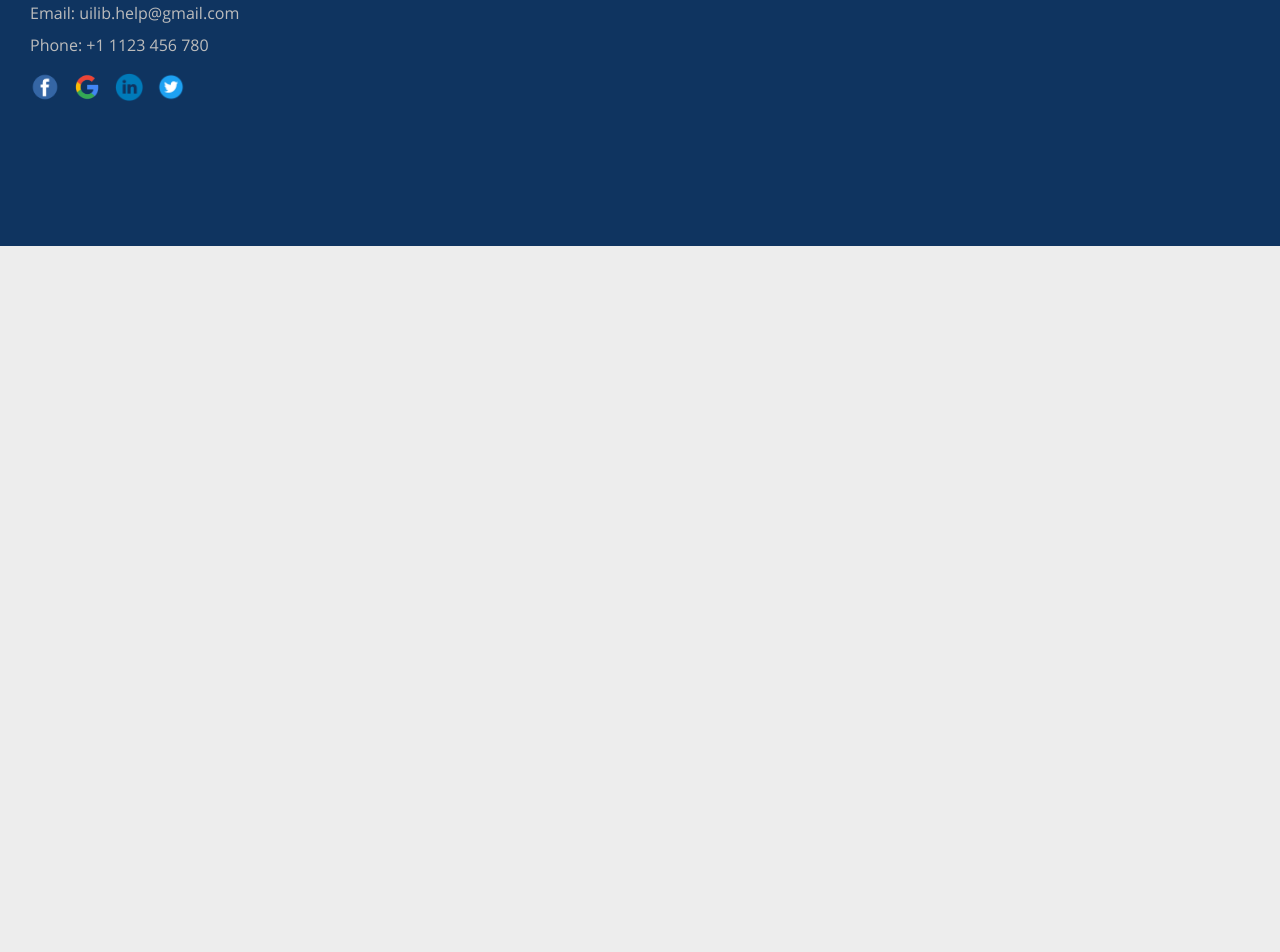
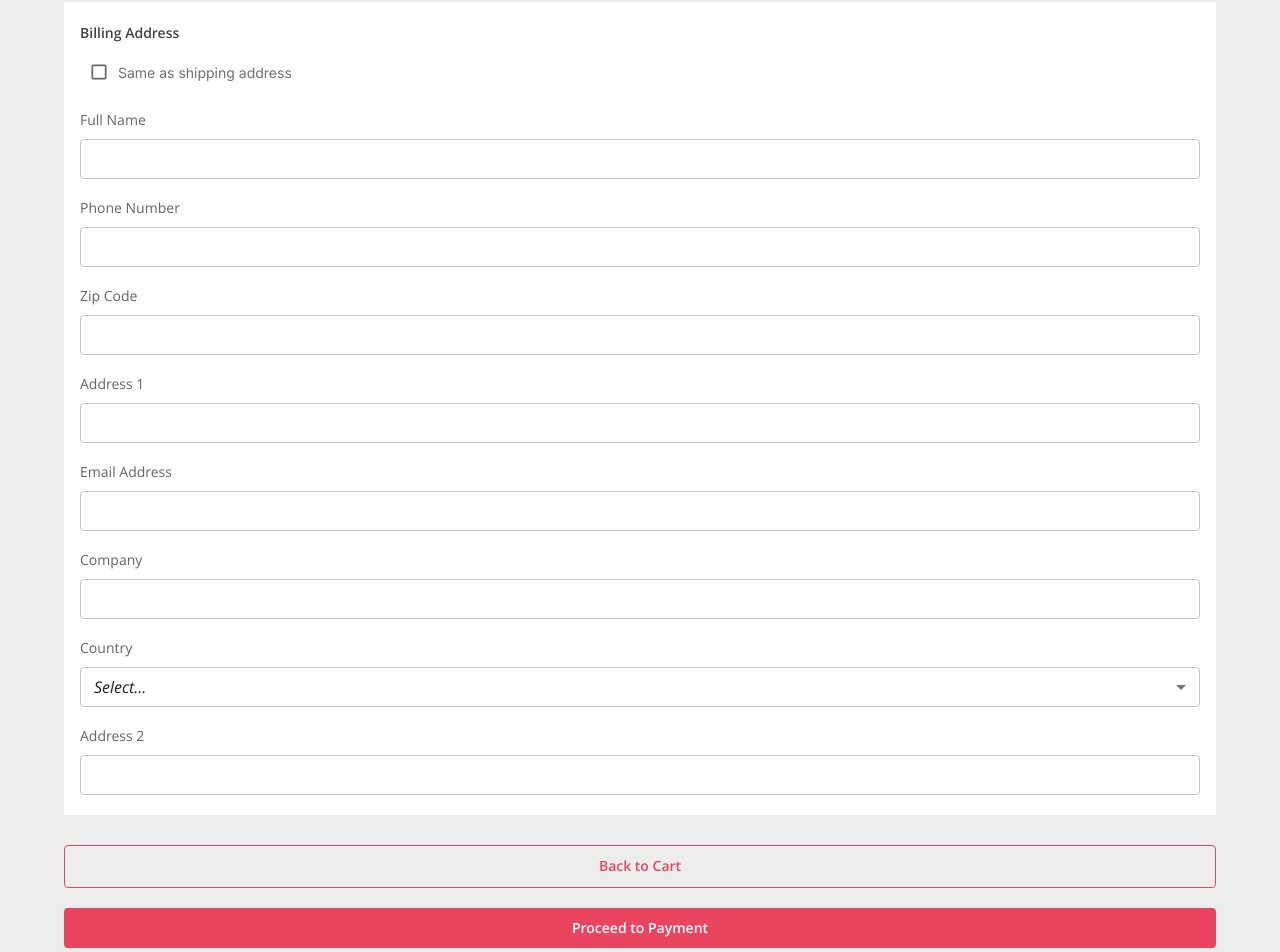
Before and after one commit to Navidhashemii/bonik-ecommerce, a Next.js app: page /cart/details in a window 1280 px wide. Shown: the part 1380-2332 px from the top of the page. Before the commit the page ends 1626 px from the top, so only its background shows below. Built offline with nearby package versions, Linux system fonts and the light colour scheme.

Commit message:
add details page and components

```diff
--- a/src/app/cart/details/page.js
+++ b/src/app/cart/details/page.js
@@ -4,6 +4,8 @@ import { Container, StyledEngineProvider } from '@mui/material'
 import ClientProviderTheme from '../../ClientProviderTheme'
 import CartStepper from '@/src/components/Cart-Page/Cart-Stepper/CartStepper'
 import CartTotalPayment from '@/src/components/Cart-Page/Cart-Total-Payment/CartTotalPayment'
+import Address from '@/src/components/Cart-Page/Address/Address'
+
 
 export default function Details() {
   return (
@@ -14,6 +16,7 @@ export default function Details() {
                     <Container sx={{marginTop:"15px"}}>
                       <CartStepper steps={'details'} />
                       <CartTotalPayment/>
+                      <Address />
 
                     </Container>
                 </ClientProviderTheme>
--- /dev/null
+++ b/src/components/Cart-Page/Address/Address.js
@@ -0,0 +1,23 @@
+import { Box, Button } from '@mui/material'
+import styles from './Address.module.css'
+import BillingAddress from './BillingAddress'
+import ShippingAddreess from './ShippingAddreess'
+
+function Address() {
+  return (
+    <>
+        <ShippingAddreess/>
+        <BillingAddress/>
+        <Box className={styles.paymentContainer}>
+            <Button className={styles.backBtn}>
+                Back to Cart
+            </Button>
+            <Button className={styles.nextBtn}>
+                Proceed to Payment
+            </Button>
+        </Box>
+    </>
+  )
+}
+
+export default Address
--- /dev/null
+++ b/src/components/Cart-Page/Address/Address.module.css
@@ -0,0 +1,57 @@
+.boxContainer{
+    width: 100%;
+    background-color: #ffffff;
+    margin-top: 20px;
+    padding: 20px 16px;
+}
+
+.title{
+    font-weight: 600;
+    color: #424242;
+}
+
+.text{
+    margin: 18px 0 8px 0;
+    color: #656565;
+}
+
+.field{
+    width: 100%;
+}
+
+.check{
+    font-size: 14px;
+    color: #707070;
+    display: flex;
+    flex-direction: row;
+    align-items: center;
+    margin-top: 10px;
+}
+
+.paymentContainer{
+    width: 100%;
+}
+
+.backBtn{
+    border: 1px solid #E94560;
+    width: 100%;
+    color: #E94560;
+    margin-top: 30px;
+    font-weight: 600;
+    padding: 8px;
+}
+
+.backBtn:hover{
+    background-color: #E94560;
+    color: #ffffff;
+}
+
+.nextBtn{
+    background-color: #E94560;
+    color: #ffffff;
+    width: 100%;
+    margin-top: 20px;
+    font-weight: 600;
+    margin-bottom: -10px;
+    padding: 8px;
+}
--- /dev/null
+++ b/src/components/Cart-Page/Address/BillingAddress.js
@@ -0,0 +1,39 @@
+import { Box, Checkbox, Typography } from '@mui/material'
+import styles from './Address.module.css'
+import { useState } from 'react';
+import Details from './Details';
+
+function BillingAddress() {
+    const [checked, setChecked] = useState();
+
+    const handleChange = (event) => {
+        setChecked(event.target.checked);
+    };
+
+  return (
+    <Box className={styles.boxContainer}>
+        <Typography variant='subtitle2' className={styles.title}>
+            Billing Address
+        </Typography>
+
+        <Box className={styles.check}>
+            <Checkbox
+                checked={checked}
+                onChange={handleChange}
+                inputProps={{ 'aria-label': 'controlled' }}
+                color='secondary'
+                size='small'
+            />
+            Same as shipping address
+        </Box>
+        {checked
+        ?
+        null
+        :
+        <Details/>
+        }
+    </Box>
+  )
+}
+
+export default BillingAddress
--- /dev/null
+++ b/src/components/Cart-Page/Address/Details.js
@@ -0,0 +1,76 @@
+import { Box, Checkbox, MenuItem, Select, TextField, Typography } from '@mui/material'
+import styles from './Address.module.css'
+import { useState } from 'react';
+
+function Details({address}) {
+
+    const [country, setCountry] = useState('');
+    const [checked, setChecked] = useState();
+
+    const handleCountry = (event) => {
+        setCountry(event.target.value);
+    };
+
+
+  return (
+    <>
+
+        <Typography variant='subtitle2' className={styles.text}>
+            Full Name
+        </Typography>
+        <TextField id="outlined-basic" size='small' variant="outlined" className={styles.field} color='secondary'/>
+
+        <Typography variant='subtitle2' className={styles.text}>
+            Phone Number
+        </Typography>
+        <TextField id="outlined-basic" type='number' size='small' variant="outlined" className={styles.field} color='secondary'/>
+
+        <Typography variant='subtitle2' className={styles.text}>
+            Zip Code
+        </Typography>
+        <TextField id="outlined-basic" type='number' size='small' variant="outlined" className={styles.field} color='secondary'/>
+
+        <Typography variant='subtitle2' className={styles.text}>
+            Address 1
+        </Typography>
+        <TextField id="outlined-basic" type='email' size='small' variant="outlined" className={styles.field} color='secondary'/>
+
+        <Typography variant='subtitle2' className={styles.text}>
+            Email Address
+        </Typography>
+        <TextField id="outlined-basic" size='small' variant="outlined" className={styles.field} color='secondary'/>
+
+        <Typography variant='subtitle2' className={styles.text}>
+            Company
+        </Typography>
+        <TextField id="outlined-basic" size='small' variant="outlined" className={styles.field} color='secondary'/>
+
+        <Typography variant='subtitle2' className={styles.text}>
+            Country
+        </Typography>
+        <Select
+          value={country}
+          onChange={handleCountry}
+          displayEmpty
+          size='small'
+          sx={{width:"100%"}}
+          color='secondary'
+        >
+          <MenuItem value="">
+            <em>Select...</em>
+          </MenuItem>
+          <MenuItem value={'us'}>United States</MenuItem>
+          <MenuItem value={'uk'}>United Kingdom</MenuItem>
+          <MenuItem value={'ind'}>India</MenuItem>
+        </Select>
+
+        <Typography variant='subtitle2' className={styles.text}>
+            Address 2
+        </Typography>
+        <TextField id="outlined-basic" size='small' variant="outlined" className={styles.field} color='secondary'/>
+
+    </>
+  )
+}
+
+export default Details
--- /dev/null
+++ b/src/components/Cart-Page/Address/ShippingAddreess.js
@@ -0,0 +1,17 @@
+import { Box, Typography } from '@mui/material'
+import styles from './Address.module.css'
+import Details from './Details'
+
+function ShippingAddreess() {
+
+  return (
+    <Box className={styles.boxContainer}>
+        <Typography variant='subtitle2' className={styles.title}>
+            Shipping Address
+        </Typography>
+        <Details/>
+    </Box>
+  )
+}
+
+export default ShippingAddreess
```
